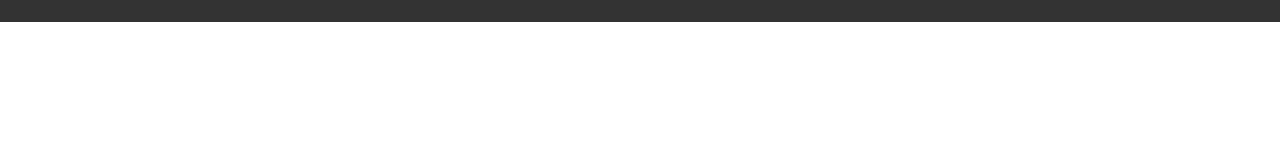
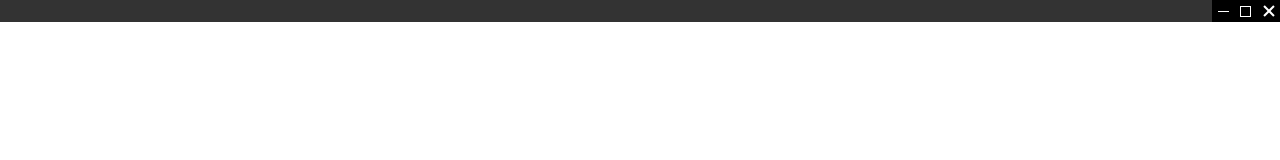
Before and after one commit to nomppy/electron-vue-hello, a Vue app: page / in a window 1280 px wide. Shown: the top 160 px of the page. Built offline with nearby package versions, Linux system fonts and the light colour scheme.

Commit message:
minimize, maximize, close buttons

```diff
--- a/src/App.vue
+++ b/src/App.vue
@@ -2,6 +2,17 @@
   <div id="app">
     <div id="title-bar-container">
       <div id="title-bar"></div>
+      <div id="minimize-container" @click="minimizeWindow">
+        <div id="minimize"></div>
+      </div>
+      <div id="maximize-container" @click="maximizeWindow">
+        <div id="maximize"></div>
+      </div>
+      <div id="close-container" @click="closeWindow">
+        <div id="close-1">
+          <div id="close-2"></div>
+        </div>
+      </div>
     </div>
     <router-view/>
   </div>
@@ -18,6 +29,15 @@ export default {
     }
   },
   methods:{
+    minimizeWindow() {
+      console.log("minimize window");
+    },
+    maximizeWindow() {
+      console.log("maximize window");
+    },
+    closeWindow() {
+      console.log("close window");
+    },
   }
 }
 </script>
@@ -40,4 +60,72 @@ export default {
   background-color: #333333;
 }
 
+#minimize {
+  height: 1px;
+  width: 11px;
+  margin: auto;
+  background-color: #fff;
+}
+
+#maximize {
+  height: 9px;
+  width: 9px;
+  margin: auto;
+  border: 1px solid #fff;
+}
+
+#close-1 {
+  height: 2px;
+  width: 14px;
+  margin: auto;
+  background-color: #fff;
+  transform: rotate(45deg);
+  Z-index: 1;
+}
+
+#close-2 {
+  height: 2px;
+  width: 14px;
+  margin: auto;
+  background-color: #fff;
+  transform: rotate(90deg);
+  Z-index: 2;
+}
+
+#minimize-container {
+  height: 22px;
+  width: 24px;
+  display: flex;
+  cursor: pointer;
+  background-color: #000;
+}
+
+#minimize-container:hover {
+  background-color: #444;
+}
+
+#maximize-container {
+  height: 22px;
+  width: 24px;
+  display: flex;
+  cursor: pointer;
+  background-color: #000;
+}
+
+#maximize-container:hover {
+  background-color: #444;
+}
+
+#close-container {
+  height: 22px;
+  width: 24px;
+  display: flex;
+  cursor: pointer;
+  background-color: #000;
+}
+
+#close-container:hover {
+  background-color: rgb(200, 20, 20);
+}
+
 </style>
```
